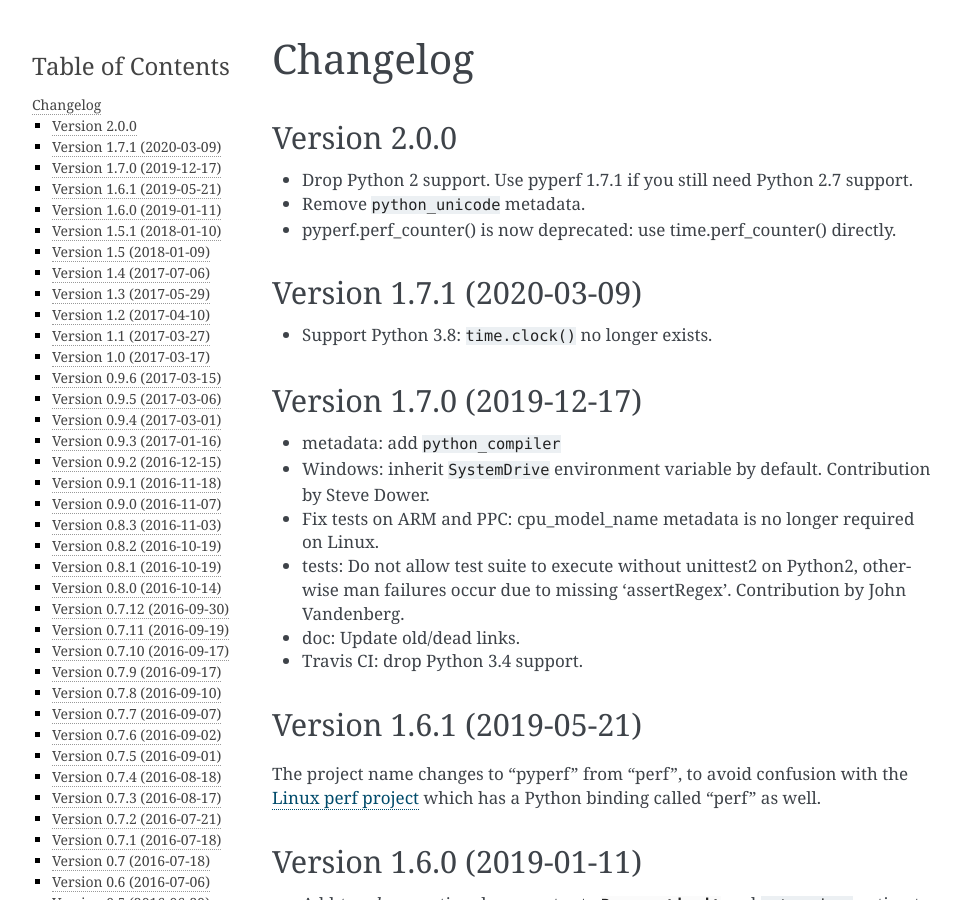
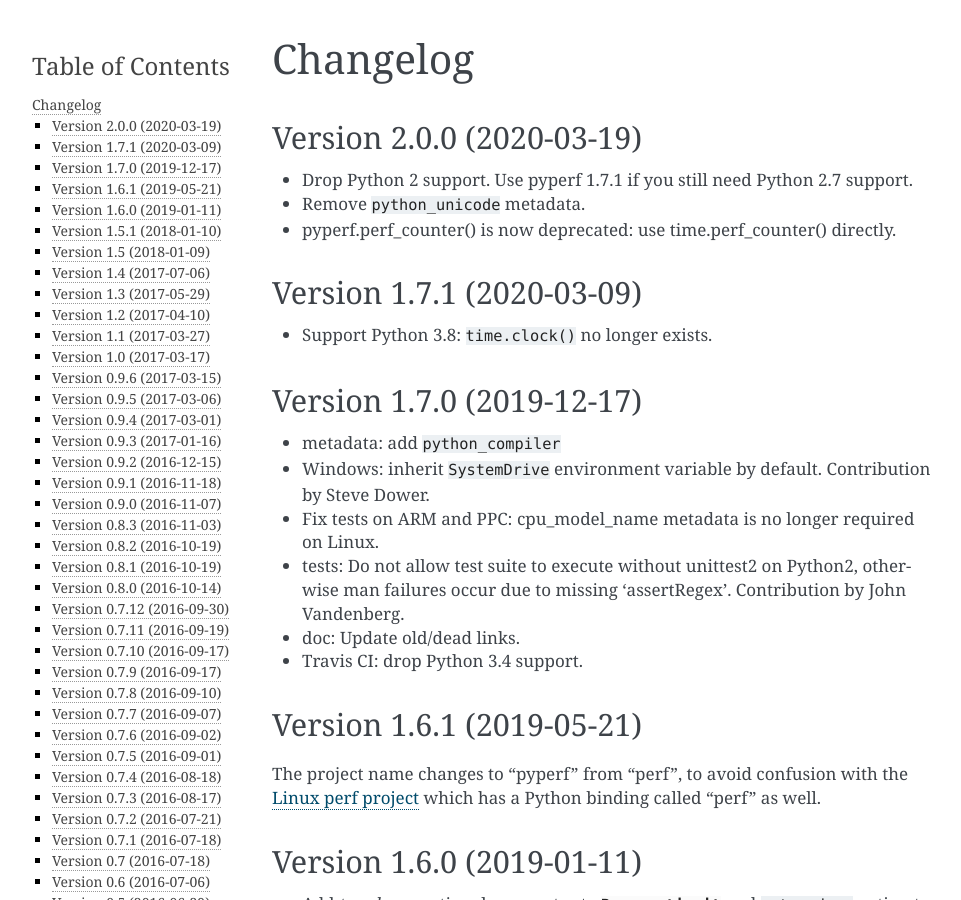
Before and after one commit to psf/pyperf, a Sphinx documentation site: the page built from doc/changelog.rst, in a window 1280 px wide and 900 px high. Shown: the whole window, without its empty margins (148-1109 px from the left). Built offline with Sphinx 7.4.7, drawn with Linux system fonts in a browser that asks for light colours.

Commit message:
Prepare 2.0 release

```diff
--- a/doc/api.rst
+++ b/doc/api.rst
@@ -31,6 +31,8 @@
 
    Deprecated alias to ``time.perf_counter()``: use ``time.perf_counter()``
    directly.
+
+   .. deprecated:: 2.0
 
 .. function:: python_implementation()
 
--- a/doc/changelog.rst
+++ b/doc/changelog.rst
@@ -1,8 +1,8 @@
 Changelog
 =========
 
-Version 2.0.0
--------------
+Version 2.0.0 (2020-03-19)
+--------------------------
 
 * Drop Python 2 support. Use pyperf 1.7.1 if you still need Python 2.7
   support.
--- a/setup.py
+++ b/setup.py
@@ -7,7 +7,7 @@
 #  - set release date in doc/changelog.rst
 #  - git commit -a -m "prepare release x.y"
 #  - Remove untracked files/dirs: git clean -fdx
-#  - run tests: tox
+#  - run tests: tox --parallel auto
 #  - git push
 #  - check Travis CI status:
 #    https://travis-ci.org/vstinner/pyperf
```
